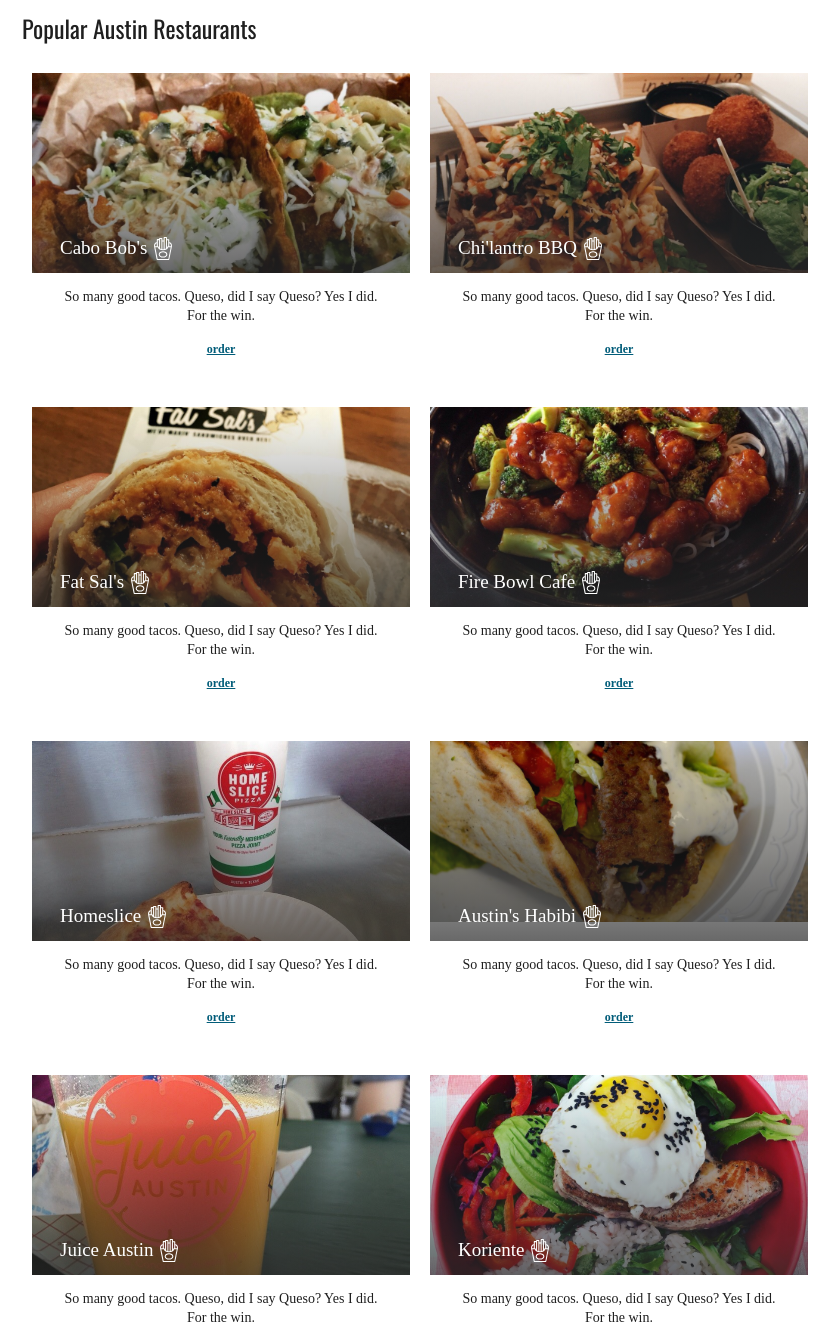
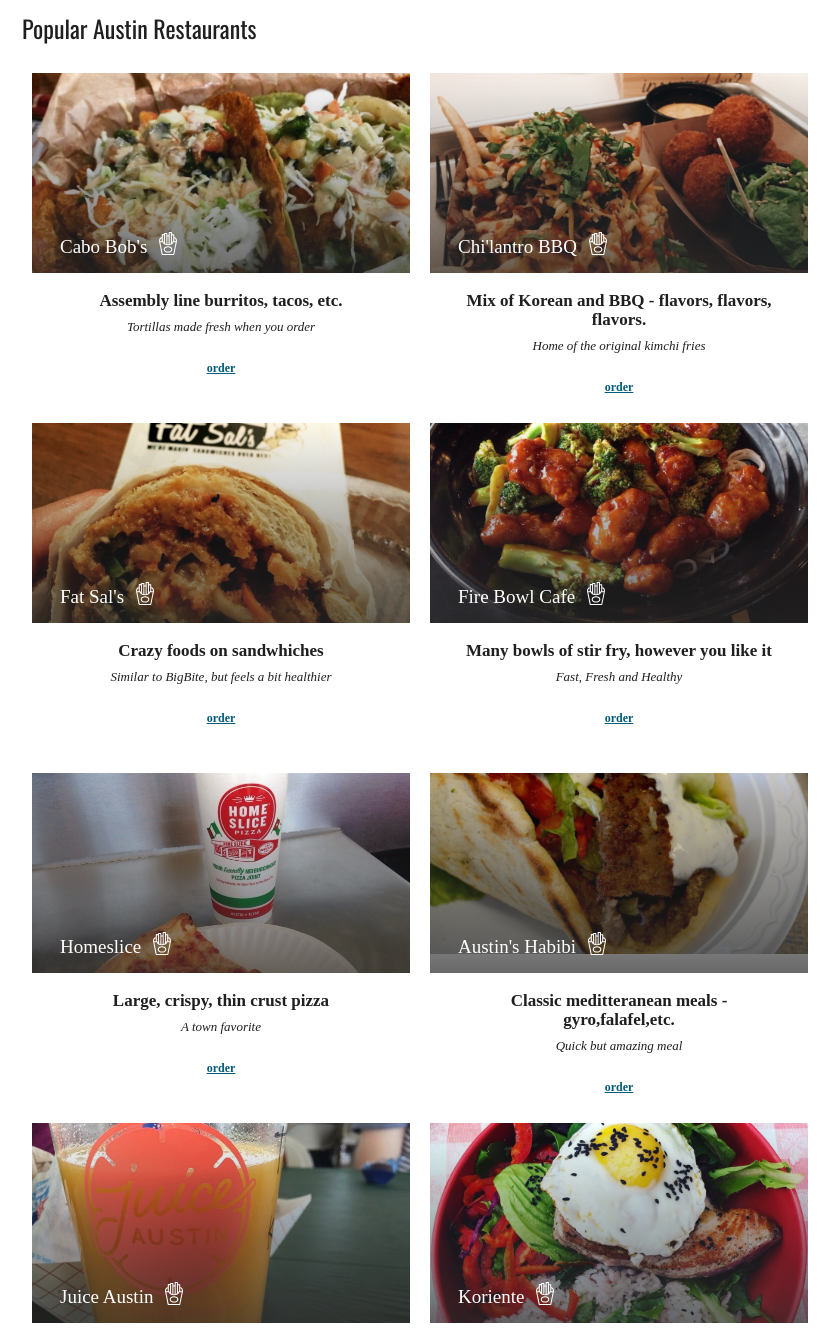
Before and after one commit to cmh3258/WhoDelivers, a website: page app/index.html in a window 1280 px wide. Shown: the part 523-1853 px from the top of the page, without its empty margins (218-1057 px from the left). Drawn offline with nearby package versions, Linux system fonts and the light colour scheme; some packages are replaced by stand-ins of ours; files that its build step writes are made by us from their sources; a web font is replaced by a local one.

Commit message:
descriptions to rest + some styling

```diff
--- a/app/scripts/controllers/main.js
+++ b/app/scripts/controllers/main.js
@@ -19,6 +19,8 @@
         'name':'Cabo Bob\'s',
         'img':'../images/restaurant_images/cabobob.jpg',
         'fsid':'',
+        'description':'Assembly line burritos, tacos, etc.',
+        'deferintiator':'Tortillas made fresh when you order',
         'link':"https://www.harvestd.com/cabo-bob's-austin-tx/menu/",
         'categories':['tacos','burritos']
       },
@@ -26,6 +28,8 @@
         'name':'Chi\'lantro BBQ',
         'img':'../images/restaurant_images/chi.jpg',
         'fsid':'',
+        'description':'Mix of Korean and BBQ - flavors, flavors, flavors.',
+        'deferintiator':'Home of the original kimchi fries',
         'link':'https://www.harvestd.com/chilantro-bbq-austin-tx/menu/',
         'categories':['barbeque']
       },
@@ -33,6 +37,8 @@
         'name':'Fat Sal\'s',
         'img':'../images/restaurant_images/fatsal.jpg',
         'fsid':'',
+        'description':'Crazy foods on sandwhiches',
+        'deferintiator':'Similar to BigBite, but feels a bit healthier',
         'link':'https://www.harvestd.com/fat-sal\'s-austin-tx/menu/',
         'categories':['sandwhiches']
       },
@@ -40,6 +46,8 @@
         'name':'Fire Bowl Cafe',
         'img':'../images/restaurant_images/firebowl.jpg',
         'fsid':'',
+        'description':'Many bowls of stir fry, however you like it',
+        'deferintiator':'Fast, Fresh and Healthy',
         'link':'https://www.harvestd.com/fire-bowl-cafe-austin-tx/menu/',
         'categories':['chinese']
       },
@@ -47,6 +55,8 @@
         'name':'Homeslice',
         'img':'../images/restaurant_images/homeslice.jpg',
         'fsid':'',
+        'description':'Large, crispy, thin crust pizza',
+        'deferintiator':'A town favorite',
         'link':'https://www.harvestd.com/home-slice-pizza-austin-tx/menu/',
         'categories':['pizza']
       },
@@ -54,6 +64,8 @@
         'name':'Austin\'s Habibi',
         'img':'../images/restaurant_images/habibi.jpg',
         'fsid':'',
+        'description':'Classic meditteranean meals - gyro,falafel,etc.',
+        'deferintiator':'Quick but amazing meal',
         'link':'https://www.harvestd.com/austin\'s-habibi-austin-tx/menu/',
         'categories':['meditteranean']
       },
@@ -61,6 +73,8 @@
         'name':'Juice Austin',
         'img':'../images/restaurant_images/juice.jpg',
         'fsid':'',
+        'description':'Healthy juice that brings the body to life',
+        'deferintiator':'Healthy means yummy',
         'link':'https://www.harvestd.com/juice-austin-austin-tx/menu/',
         'categories':['juice']
       },
@@ -68,6 +82,8 @@
         'name':'Koriente',
         'img':'../images/restaurant_images/korien.jpg',
         'fsid':'',
+        'description':'Fresh ingredients, healthy choices and always plenty of food to get you full',
+        'deferintiator':'Free soup and salad',
         'link':'https://www.harvestd.com/Koriente-austin-tx/menu/',
         'categories':['asian']
       },
@@ -75,6 +91,8 @@
         'name':'Milto\'s',
         'img':'../images/restaurant_images/milto.jpg',
         'fsid':'',
+        'description':'',
+        'deferintiator':'',
         'link':'https://www.harvestd.com/milto\'s-austin-tx/menu/',
         'categories':['meditteranean','pizza']
       },
@@ -82,6 +100,8 @@
         'name':'Noble Pig',
         'img':'../images/restaurant_images/noble.jpg',
         'fsid':'',
+        'description':'Sandwhiches that will have you cheering. One of the top rated places in Austin.',
+        'deferintiator':'Yes, they have a Knuckle Sandwich',
         'link':'https://www.harvestd.com/noble-pig-austin-tx/menu/',
         'categories':['sandwhiches']
       },
@@ -89,6 +109,8 @@
         'name':'Pei Wei',
         'img':'../images/restaurant_images/pei.jpg',
         'fsid':'',
+        'description':'',
+        'deferintiator':'',
         'link':'https://www.harvestd.com/pei-wei-austin-tx/menu/',
         'categories':['asian']
       },
@@ -96,6 +118,8 @@
         'name':'Qdoba',
         'img':'../images/restaurant_images/qdoba.jpg',
         'fsid':'',
+        'description':'Assembly line burritos, tacos, etc.',
+        'deferintiator':'Queso',
         'categories':['burritos','tacos'],
         'link':'https://www.harvestd.com/qdoba-austin-tx/menu/'
       },
@@ -103,6 +127,8 @@
         'name':'Schlotzsky\'s',
         'img':'../images/restaurant_images/schlotz.jpg',
         'fsid':'',
+        'description':'Sandwhiches. The original is all you need.',
+        'deferintiator':'The buns are off the chain',
         'link':'https://www.harvestd.com/Schlotzsky\'s-austin-tx/menu/',
         'categories':['sandwhiches']
       },
@@ -110,6 +136,8 @@
         'name':'Torchy\'s',
         'img':'../images/restaurant_images/torchy.jpg',
         'fsid':'',
+        'description':'Tacos, Queso, and Happiness',
+        'deferintiator':'Taco of the month - try them all',
         'link':'https://www.harvestd.com/torchy\'s-tacos-austin-tx/menu/',
         'categories':['tacos']
       },
@@ -117,6 +145,8 @@
         'name':'Whataburger',
         'img':'../images/restaurant_images/whata.jpg',
         'fsid':'',
+        'description':'Fast food, but a Texan favorite. Burgers.',
+        'deferintiator':'HBCB',
         'link':'https://www.harvestd.com/whataburger-austin-tx/menu/',
         'categories':['burgers']
       },
--- a/app/styles/main.css
+++ b/app/styles/main.css
@@ -196,7 +196,7 @@
     width: 48%;
     padding: 7px;
     display: inline-block;
-    height: 20em;
+    height: 21em;
     /*height: 12em;*/
     overflow: hidden;
     /*position: relative;*/
@@ -234,16 +234,17 @@
     position: absolute;
     /*top: 50%;*/
     /*left: 50%;*/
-    margin-top: -33px;
+    margin-top: -13px;
     margin-left: -20px;
 
-    bottom: -12px;
+    bottom: 15px;
     left: 3em;
   }
   .previewCenterInfo h4{
     color: white;
     font-size: 19px;
     display: inline-block;
+    margin: 0;
   }
 
   /* restaurantDetails */
@@ -255,9 +256,19 @@
       margin: 0 auto;
       line-height: 19px;
       margin-top: 10px;
+      margin-bottom: 22px;
+    }
+    .restaurantDetails .quote h5{
+      font-size: 17px;
+      font-weight: bolder;
+      padding: 0;
+      margin: 0;
+      margin-top: 18px;
     }
     .restaurantDetails .quote p{
-      font-size: 14px;
+      font-size: 13px;
+      margin: 7px;
+      font-style: italic;
     }
     .restaurantDetails a{
       color: #015C79;
@@ -270,4 +281,8 @@
       background: url('../images/icons/potatoes4.svg') no-repeat center;
       padding: 1em;
       background-size: 18px;
+      display: inline-block;
+      padding: 8px 13px 16px;
+      margin-bottom: -3px;
+      margin-left: 4px;
     }
--- a/app/views/main.html
+++ b/app/views/main.html
@@ -108,7 +108,8 @@
         </div>
         <div class="restaurantDetails">
           <div class="quote">
-            <p>So many good tacos. Queso, did I say Queso? Yes I did. For the win.</p>
+            <h5>{{rest.description}}</h5>
+            <p>{{rest.deferintiator}}</p>
           </div>
           <a href="">order</a>
         </div>
```
